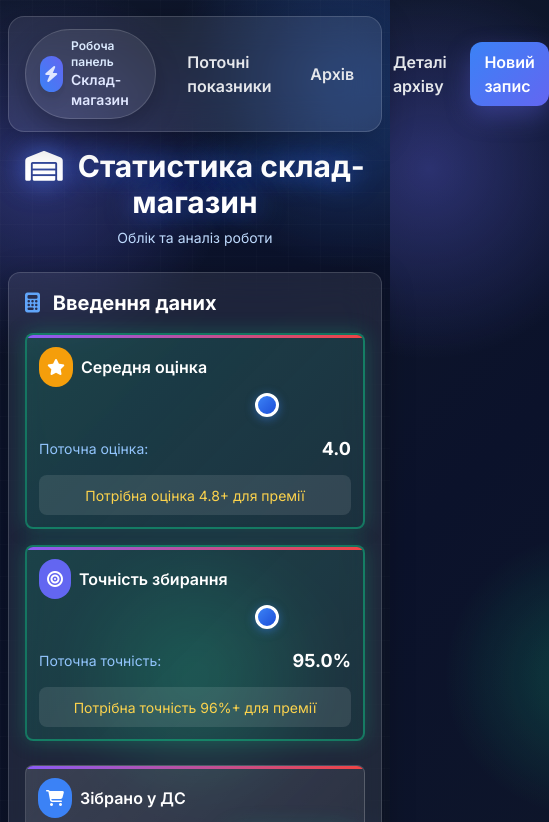
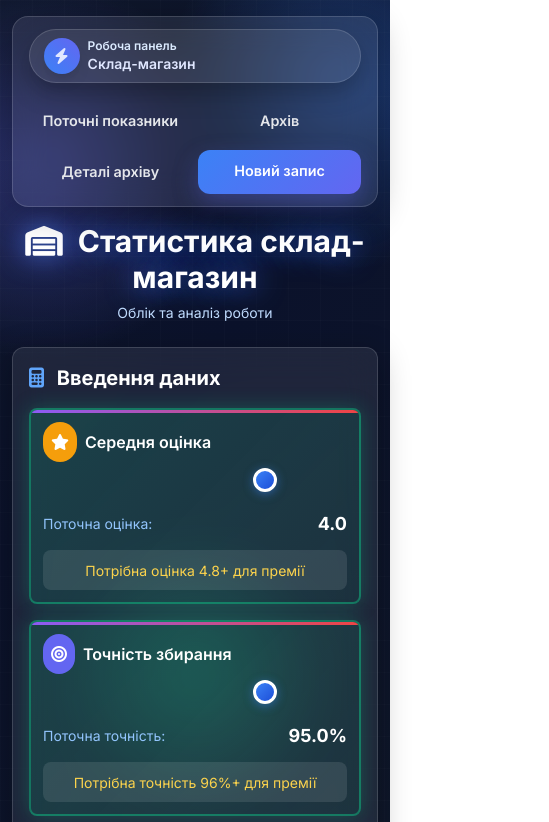
Before and after one commit to IvanDutsak/Copy_Robota, a plain HTML site: page index.html in a window 390 px wide. Shown: the top 822 px of the page, 549 px wide, since content can reach past the window. Drawn offline with nearby package versions, Linux system fonts and the light colour scheme.

Commit message:
Improve mobile nav responsiveness

```diff
--- a/index.html
+++ b/index.html
@@ -389,6 +389,7 @@
             gap: 1rem;
             padding: 0.75rem 1rem;
             border-radius: 1rem;
+            flex-wrap: wrap;
         }
 
         .nav-chip {
@@ -411,6 +412,7 @@
             border-radius: 0.75rem;
             transition: all 0.2s ease;
             border: 1px solid transparent;
+            text-align: center;
         }
 
         .nav-link:hover {
@@ -429,6 +431,43 @@
         .nav-link--primary:hover {
             transform: translateY(-2px);
             box-shadow: 0 16px 32px rgba(99, 102, 241, 0.45);
+        }
+
+        .nav-links {
+            display: flex;
+            flex-wrap: wrap;
+            gap: 0.5rem;
+            justify-content: flex-end;
+        }
+
+        @media (max-width: 640px) {
+            .nav-bar {
+                flex-direction: column;
+                align-items: stretch;
+            }
+
+            .nav-links {
+                width: 100%;
+                justify-content: center;
+                gap: 0.4rem;
+            }
+
+            .nav-link {
+                flex: 1 1 calc(50% - 0.5rem);
+                min-width: 46%;
+                font-size: 0.9rem;
+                padding: 0.65rem 0.75rem;
+            }
+
+            .nav-chip {
+                width: 100%;
+                justify-content: flex-start;
+            }
+
+            .container {
+                padding-left: 0.75rem;
+                padding-right: 0.75rem;
+            }
         }
     </style>
 </head>
@@ -447,7 +486,7 @@
                     </div>
                 </div>
             </div>
-            <div class="flex items-center gap-2 sm:gap-3">
+            <div class="nav-links">
                 <a href="#statistics" class="nav-link">Поточні показники</a>
                 <a href="archive-list.html" class="nav-link">Архів</a>
                 <a href="archive-detail.html" class="nav-link">Деталі архіву</a>
```
Also changed, not shown: archive-detail.html (+35 -1 lines), archive-list.html (+35 -1 lines).
